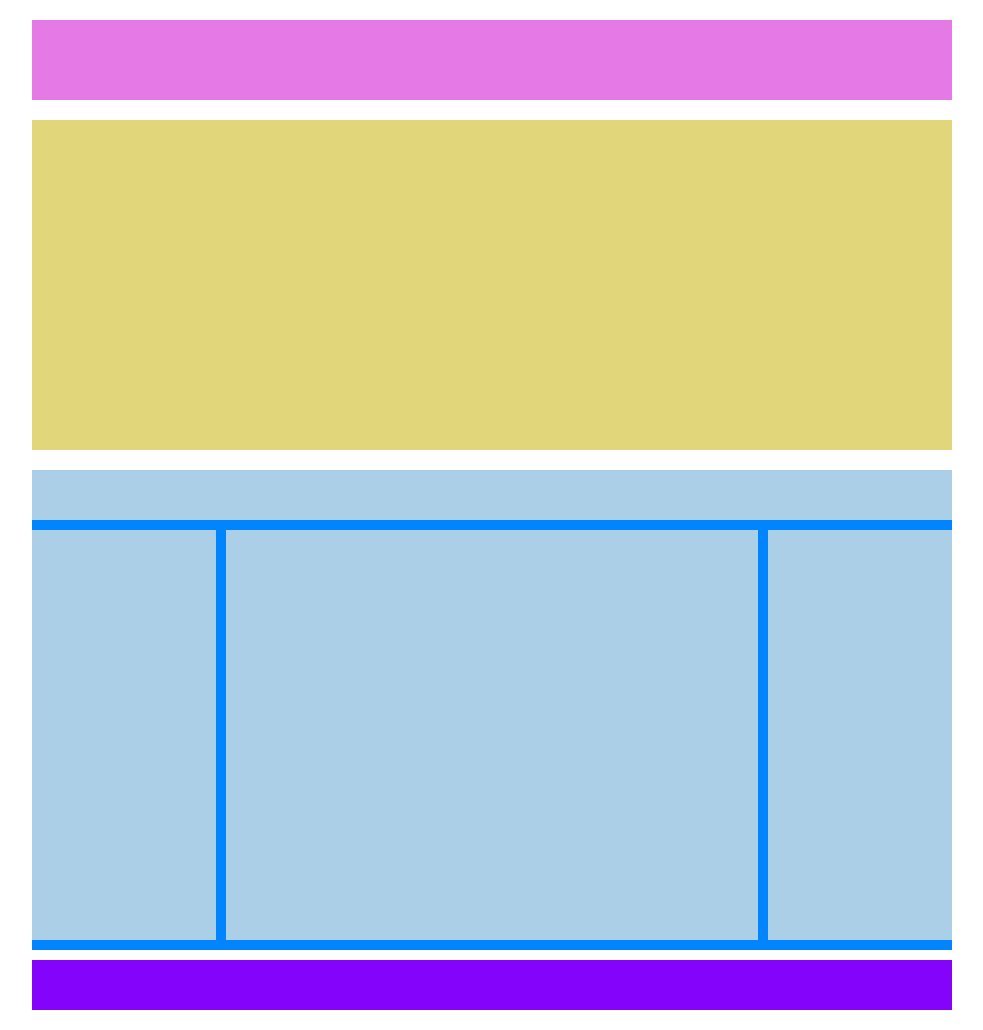
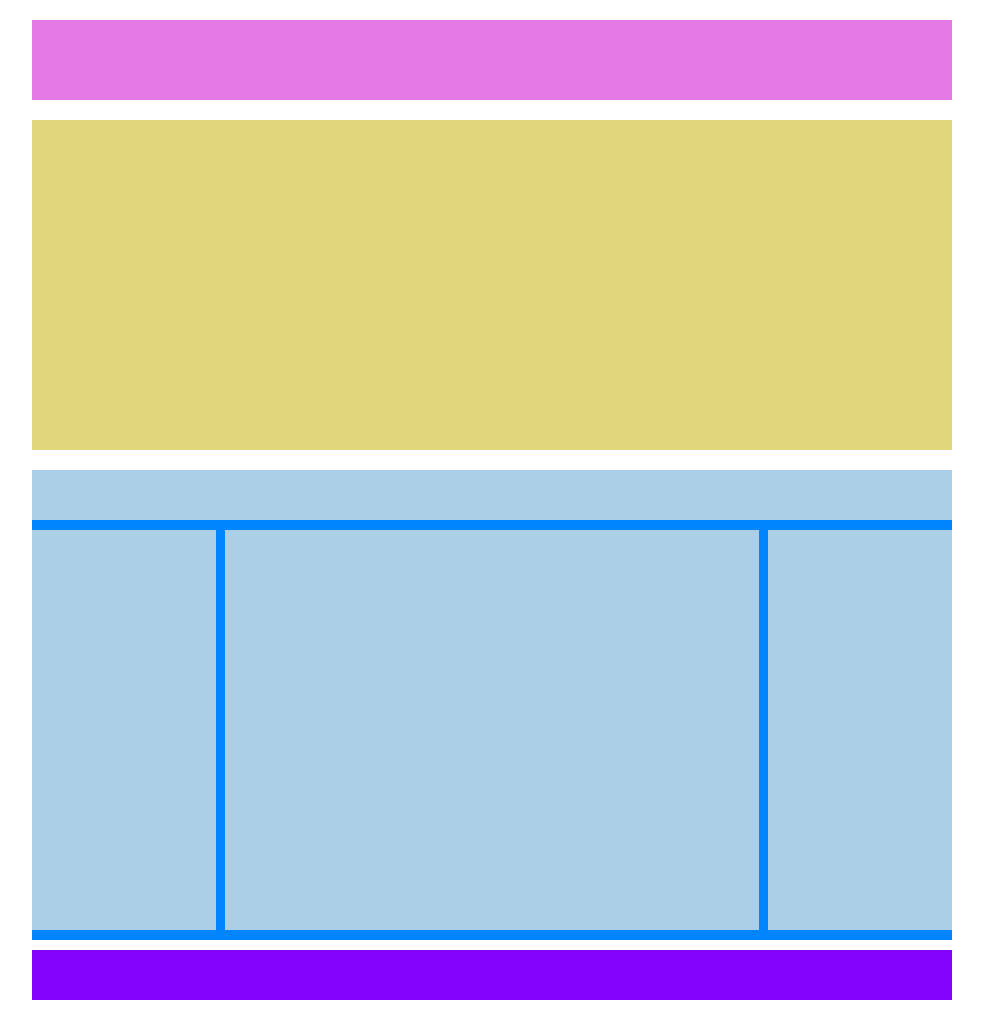
Before and after one commit to Mattia3/htmlcss-struttura-wp, a plain HTML site: page index.html in a window 1280 px wide. Shown: the whole page, without its empty margins (148-1131 px from the left). Drawn offline with Linux system fonts and the light colour scheme.

Commit message:
correzzione esercizio

```diff
--- a/css/style.css
+++ b/css/style.css
@@ -12,7 +12,7 @@
 
 .conteiner {
   width: 920px;
-  margin: 0 auto;
+  margin: auto;
 }
 
 header .conteiner {
@@ -27,19 +27,20 @@ header .conteiner {
   margin-top: 20px;
 }
 
-.conteiner aside{
+aside{
   width: 20%;
-  border-top: 10px solid rgba(1,133,255,255);
-  border-bottom: 10px solid rgba(1,133,255,255);
+  background-color: rgba(171,207,231,255);
+  margin-top: 15px;
 }
 
-.conteiner section {
-  width: 60%;
-  border: 10px solid rgba(1,133,255,255);
+section {
+  width: 58%;
+  background-color: rgba(171,207,231,255);
+  margin: 10px 1%;
 }
 
 .background {
- background-color: rgba(171,207,231,255);
+ background-color: rgba(1,133,255,255);
  margin-top: 20px;
 }
 
@@ -52,6 +53,11 @@ footer .conteiner {
 
 .float-main {
   float: left;
-  height: 430px;
-  margin-top: 50px;
+  height: 400px;
+  margin-top: 10px;
 }
+
+.top {
+  background-color: rgba(171,207,231,255);
+  height: 50px;
+}
--- a/index.html
+++ b/index.html
@@ -16,9 +16,11 @@
       <div class="yellow"></div>
 
       <div class="background cleanerfix">
-        <aside class="float-main"></aside>
-        <section class="float-main"></section>
-        <aside class="float-main"></aside>
+        <div class="top"></div>
+          <aside class="float-main"></aside>
+          <section class="float-main"></section>
+          <aside class="float-main"></aside>
+
       </div>
     </div>
 
```
